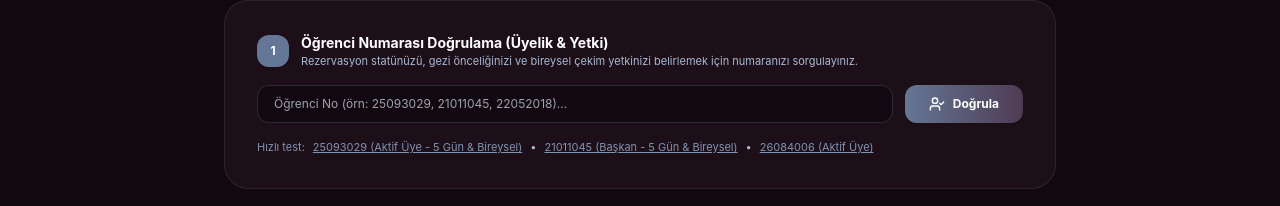
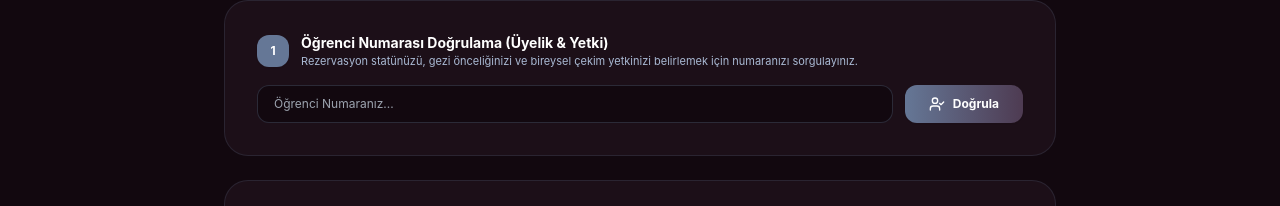
Before and after one commit to ytufokonline/ytufok-web, a React (Vite) app: page / in a window 1280 px wide. Both pictures are taken after a click on the button "Rezervasyon Yap". Shown: the part 565-771 px from the top of the page. Built offline with nearby package versions, Linux system fonts and the light colour scheme; no server answers; the database is empty; a web font is replaced by a local one.

Commit message:
Remove test student numbers and example text from verification input

```diff
--- a/src/pages/DarkroomPage.tsx
+++ b/src/pages/DarkroomPage.tsx
@@ -888,7 +888,7 @@ export const DarkroomPage: React.FC<DarkroomPageProps> = ({ onNavigate }) => {
             <div className="flex flex-col sm:flex-row gap-3">
               <input
                 type="text"
-                placeholder="Örn: 22052018"
+                placeholder="Öğrenci Numaranız..."
                 value={studentNumber}
                 onChange={(e) => {
                   setStudentNumber(e.target.value);
--- a/src/pages/ReservationPage.tsx
+++ b/src/pages/ReservationPage.tsx
@@ -382,7 +382,7 @@ export const ReservationPage: React.FC<ReservationPageProps> = ({ preselectedEqu
             <div className="flex flex-col sm:flex-row gap-3">
               <input
                 type="text"
-                placeholder="Öğrenci No (örn: 25093029, 21011045, 22052018)..."
+                placeholder="Öğrenci Numaranız..."
                 value={studentNumber}
                 onChange={(e) => {
                   setStudentNumber(e.target.value);
@@ -399,16 +399,6 @@ export const ReservationPage: React.FC<ReservationPageProps> = ({ preselectedEqu
               >
                 {verifying ? 'Sorgulanıyor...' : <><UserCheck className="w-4 h-4" /><span>Doğrula</span></>}
               </button>
-            </div>
-
-            {/* Test numbers */}
-            <div className="text-[11px] text-[#a9b9d3] flex flex-wrap items-center gap-2">
-              <span className="text-[#8193b2]">Hızlı test:</span>
-              <button type="button" onClick={() => setStudentNumber('25093029')} className="text-[#8193b2] underline font-mono hover:text-[#dce4ef]">25093029 (Aktif Üye - 5 Gün & Bireysel)</button>
-              <span>•</span>
-              <button type="button" onClick={() => setStudentNumber('21011045')} className="text-[#8193b2] underline font-mono hover:text-[#dce4ef]">21011045 (Başkan - 5 Gün & Bireysel)</button>
-              <span>•</span>
-              <button type="button" onClick={() => setStudentNumber('26084006')} className="text-[#8193b2] underline font-mono hover:text-[#dce4ef]">26084006 (Aktif Üye)</button>
             </div>
 
             {/* Verified Member Badge Card */}
```
